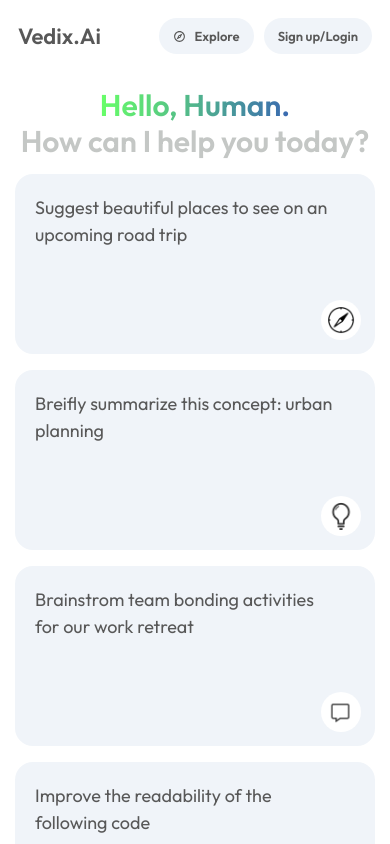
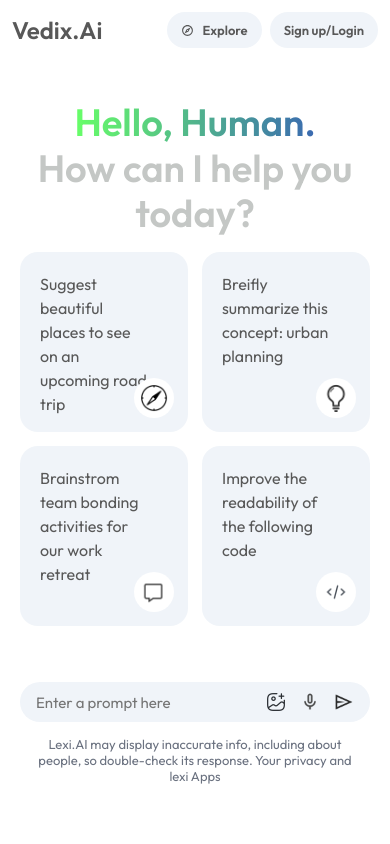
Before and after one commit to alwaysashumishra/vedix.Ai, a React (Vite) app: page / in a window 390 px wide. Shown: the top 844 px of the page. Built offline with nearby package versions, Linux system fonts and the light colour scheme; no server answers.

Commit message:
responsiveness

```diff
--- a/src/components/Main/Main.css
+++ b/src/components/Main/Main.css
@@ -135,7 +135,7 @@
 }
 
 .main .greet p{
-    font-size: 45px;
+    font-size: 50px;
     font-weight: 600;
     color: #c4c7c5;
     line-height: 1.2;
@@ -323,92 +323,234 @@
 }
 
 /* ================= RESPONSIVE ================= */
+/* ================= RESPONSIVE ================= */
+/* ================= RESPONSIVE ================= */
 
-@media (max-width: 900px){
+/* ================= LAPTOP ================= */
+
+@media (max-width: 1024px){
+
+    .main-container{
+        max-width: 100%;
+        padding: 20px;
+    }
 
     .main .greet p{
-        font-size: 48px;
+        font-size: 44px;
     }
 
+    .main .cards{
+        grid-template-columns: repeat(2,1fr);
+    }
 }
+
+
+/* ================= TABLET ================= */
 
 @media (max-width: 768px){
 
+    .main{
+        width: 100%;
+        overflow-x: hidden;
+    }
+
     .main .nav{
-        padding: 18px;
+        padding: 15px;
+        display: flex;
+        flex-direction:row ;
+        justify-content: space-between;
+        gap: 14px;
     }
 
     .main .nav p{
-        font-size: 22px;
+        font-size: 24px;
+    }
+
+    .nav-right-box{
+        width: 100%;
+        display: flex;
+        justify-content: flex-end;
+        gap: 8cdpx;
+    }
+
+    .Nav-explore-btn,
+    .Nav-login-btn{
+        padding: 10px 16px;
+        font-size: 14px;
+    }
+
+    .profile-wrapper{
+        display: flex;
+        flex-direction: row;
+
+        align-items: center;
+        gap: 10px;
+    }
+
+    .profile-box{
+        padding: 6px 12px;
+    }
+
+    .username{
+        font-size: 14px;
+    }
+
+    .profile-picture{
+        width: 34px;
+        height: 34px;
+    }
+
+    .logout-btn{
+        padding: 10px 14px;
+        font-size: 13px;
+    }
+
+    .main .greet{
+        margin-top: 20px;
     }
 
     .main .greet p{
         font-size: 38px;
+        text-align: center;
+    }
+
+    .greet-greets{
+        text-align: center;
     }
 
     .main .cards{
-        grid-template-columns: repeat(auto-fit,minmax(160px,1fr));
+        grid-template-columns: repeat(2,1fr);
+        gap: 14px;
+    }
+
+    .main .card{
+        min-height: 180px;
+    }
+
+    .main .card p{
+        font-size: 16px;
     }
 
     .search-box{
         padding: 10px 16px;
+        border-radius: 20px;
     }
 
     .search-box input{
         font-size: 15px;
     }
 
+    .search-box img{
+        width: 20px;
+    }
+
+    .result{
+        padding: 0 2%;
+    }
+
+    .result-title{
+        gap: 12px;
+    }
+
+    .result-data{
+        gap: 12px;
+    }
+
+    .result-data p{
+        font-size: 15px;
+        line-height: 1.7;
+    }
 }
+
+
+/* ================= MOBILE ================= */
+
+/* ================= MOBILE ================= */
 
 @media (max-width: 480px){
 
-    .main-container{
-        padding: 15px;
-    }
-
-    .main .greet p{
-        font-size: 30px;
-        text-align: center;
-    }
-
-    .main .cards{
-        grid-template-columns: 1fr;
-    }
-
-    .main .card{
-        min-height: 180px;
+    .main .nav{
+        padding: 12px;
+        display: flex;
+        flex-direction: row;
+        align-items: center;
+        justify-content: space-between;
+        gap: 10px;
     }
 
     .nav-right-box{
-        gap: 10px;
+        display: flex;
+        flex-direction: row;
+        justify-content: flex-end;
+        align-items: center;
+        gap: 8px;
+
+    }
+
+    .profile-wrapper{
+        display: flex;
+        flex-direction: row;
+        align-items: center;
+        gap: 8px;
+    }
+
+    .profile-box{
+        display: flex;
+        flex-direction: row;
+        align-items: center;
+        gap: 8px;
+        width: auto;
     }
 
     .Nav-explore-btn,
     .Nav-login-btn{
+        width: auto;
         padding: 10px 14px;
         font-size: 13px;
     }
 
+    .logout-btn{
+        width: auto;
+        padding: 10px 14px;
+        font-size: 13px;
+    }
+
+    .username{
+        display: none;
+    }
+
+    .profile-picture{
+        width: 34px;
+        height: 34px;
+    }
+}
+
+/* ================= EXTRA SMALL DEVICES ================= */
+
+@media (max-width: 350px){
+
+    .main .greet p{
+        font-size: 24px;
+    }
+
+    .Nav-explore-btn,
+    .Nav-login-btn{
+        font-size: 12px;
+        padding: 10px;
+    }
+
     .search-box{
-        gap: 10px;
-        padding: 8px 14px;
+        flex-direction: column;
+        align-items: stretch;
+        border-radius: 14px;
+    }
+
+    .search-box div{
+        justify-content: center;
+        width: 100%;
     }
 
     .search-box input{
-        font-size: 14px;
+        width: 100%;
     }
-
-    .search-box img{
-        width: 20px;
-    }
-
-    .result-title{
-        flex-direction: column;
-        align-items: flex-start;
-    }
-
-    .result-data{
-        flex-direction: column;
-    }
-
 }
```
